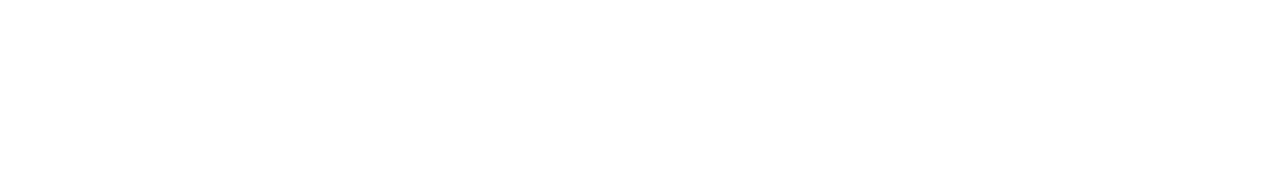
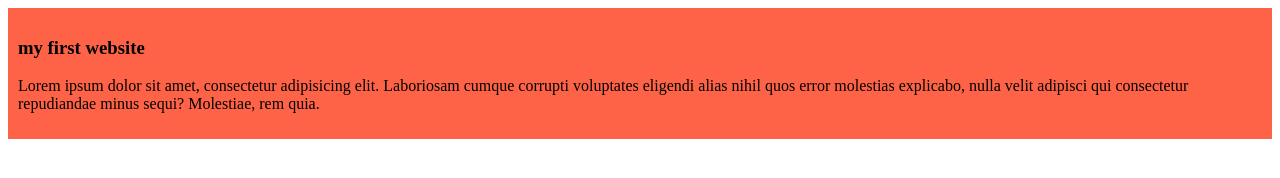
Before and after one commit to nashidrakib/my-simple-website, a plain HTML site: page index.html in a window 1280 px wide. Drawn offline with Linux system fonts and the light colour scheme.

Commit message:
added the first blog

```diff
--- a/index.html
+++ b/index.html
@@ -3,9 +3,15 @@
 <head>
     <meta charset="UTF-8">
     <meta name="viewport" content="width=device-width, initial-scale=1.0">
+    <link rel="stylesheet" href="styles/blog.css">
     <title>my simple website</title>
 </head>
 <body>
-
+    <div>
+            <h3>my first website</h3>
+            <p>
+                Lorem ipsum dolor sit amet, consectetur adipisicing elit. Laboriosam cumque corrupti voluptates eligendi alias nihil quos error molestias explicabo, nulla velit adipisci qui consectetur repudiandae minus sequi? Molestiae, rem quia.
+            </p>
+    </div>
 </body>
 </html>
--- /dev/null
+++ b/styles/blog.css
@@ -0,0 +1,4 @@
+div{
+    background-color: tomato;
+    padding: 10px;
+}
```
